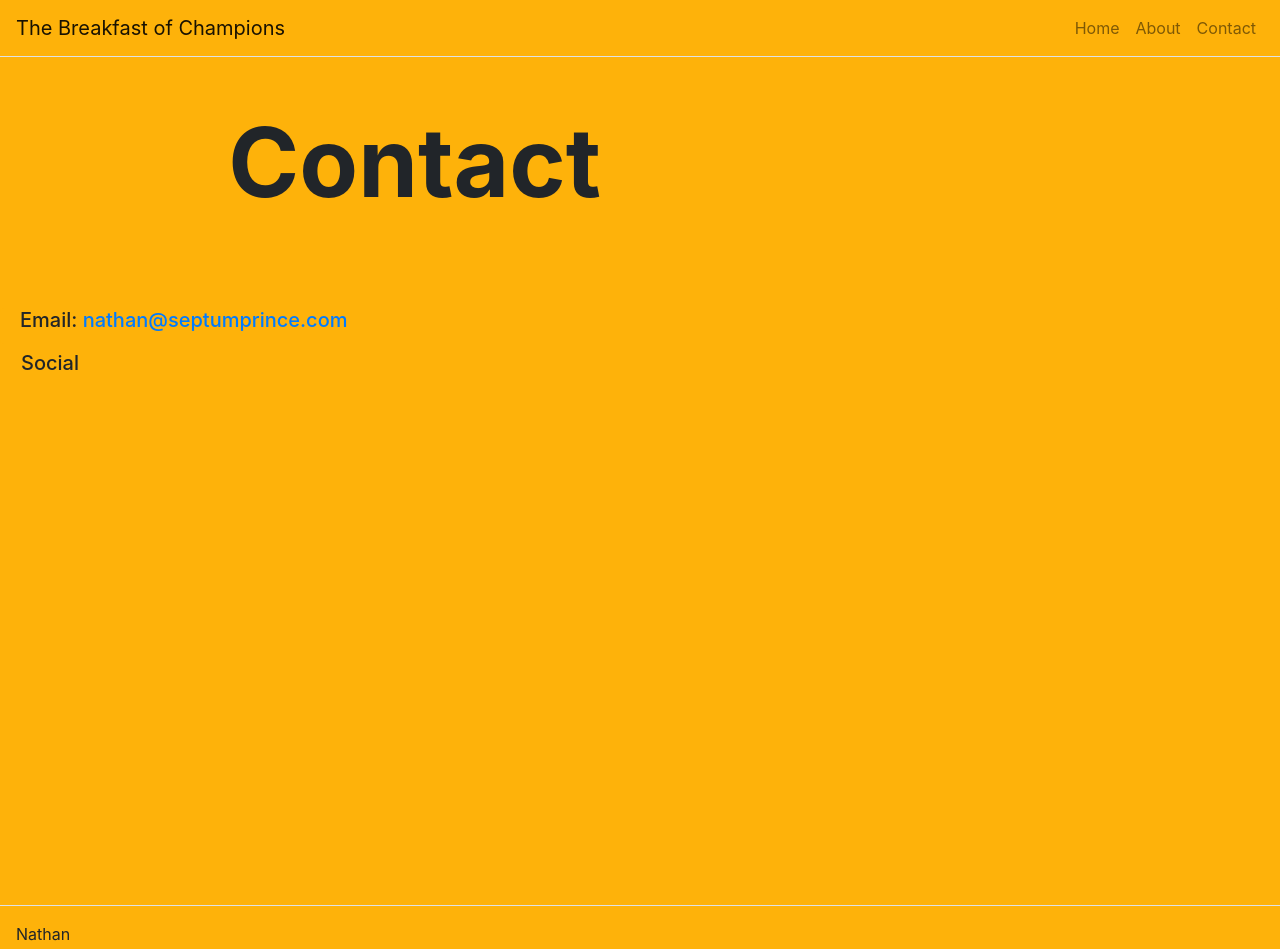
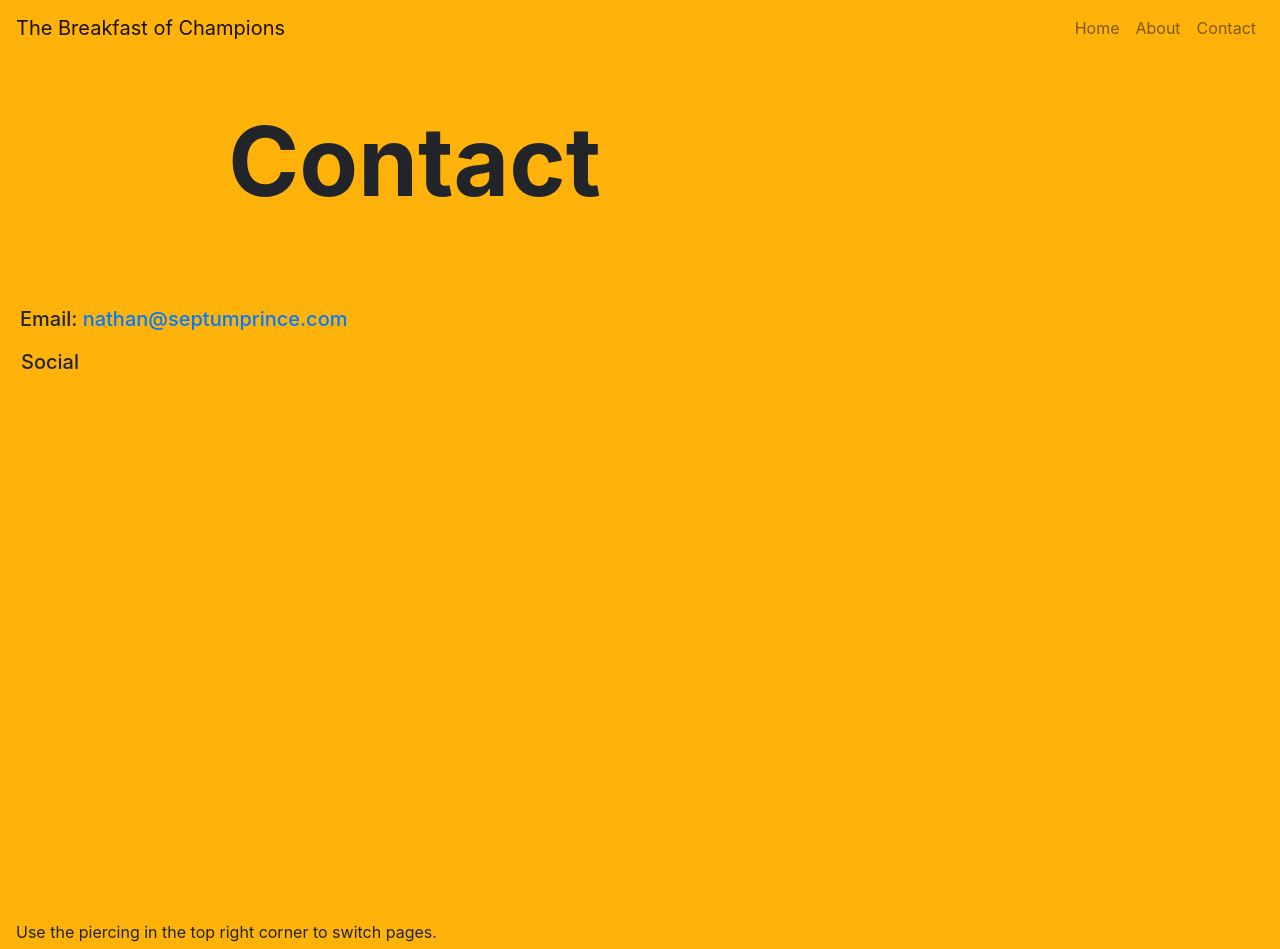
Before and after one commit to SeptumPrince/ReactPortfolio2.0, a React (Create React App) app: page /contact in a window 1280 px wide. Shown: the top 949 px of the page. Built offline with nearby package versions, Linux system fonts and the light colour scheme.

Commit message:
Removed unwanted borders

```diff
--- a/src/App.js
+++ b/src/App.js
@@ -47,11 +47,14 @@ class App extends React.Component {
     return (
       <Router>
         <Container className="p-0 container" fluid={true}>
-          <Navbar className="border-bottom" bg="transparent" expand="lg">
+          <Navbar bg="transparent" expand="lg">
             <Navbar.Brand >{this.getNavTitle()}</Navbar.Brand>
 
             <Navbar.Toggle className="border-0" aria-controls="navbar-toggle">
-            &#60;<img src={SeptumIcon} height={40}/>&#62;</Navbar.Toggle>
+            &#60;
+            <img src={SeptumIcon} height={40}/>
+            &#62;
+            </Navbar.Toggle>
             <Navbar.Collapse id="navbar-toggle">
               <Nav className="ml-auto">
                 <Link className="nav-link" to="/">
--- a/src/components/Footer.js
+++ b/src/components/Footer.js
@@ -7,12 +7,12 @@ function Footer() {
   return (
     <footer className="mt-5 footer">
       <Container fluid={true}>
-        <Row className="border-top justify-content-between p-3">
+        <Row className="justify-content-between p-3">
           <Col className="p-0" md={3} sm={12}>
-            Nathan
+            {/* Text */}
           </Col>
-          <Col className="p-0 d-flex justify-content-end" md={3}>
-            This site was made by me.
+          <Col className="p-0 d-flex justify-content-left" md={3}>
+            Use the piercing in the top right corner to switch pages.
           </Col>
         </Row>
       </Container>
--- a/src/index.css
+++ b/src/index.css
@@ -25,7 +25,7 @@ code {
   border-radius: 10px;
   max-width: 300px;
   max-height: 480px;
-  box-shadow: 0px 0px 3px 1px #ccc;
+  /* box-shadow: 0px 0px 3px 1px #ccc; */
 }
 
 .n-card-info {
```
